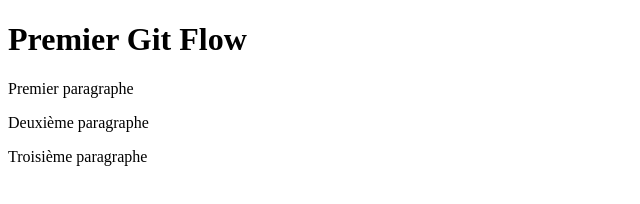
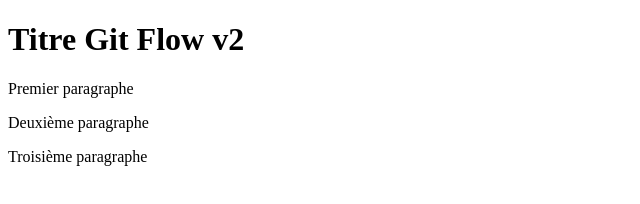
Before and after one commit to Stephanie-MARTIAL/projet-gitflow, a plain HTML site: page index.html in a window 1280 px wide. Shown: the whole page, without its empty margins (0-640 px from the left). Drawn offline with Linux system fonts and the light colour scheme.

Commit message:
modification du titre de la v2

```diff
--- a/index.html
+++ b/index.html
@@ -7,7 +7,7 @@
     <title>Document</title>
 </head>
 <body>
-    <h1> Premier Git Flow </h1>
+    <h1> Titre Git Flow v2 </h1>
         <p>Premier paragraphe</p>
         <p>Deuxième paragraphe</p>
         <p>Troisième paragraphe</p>
```
